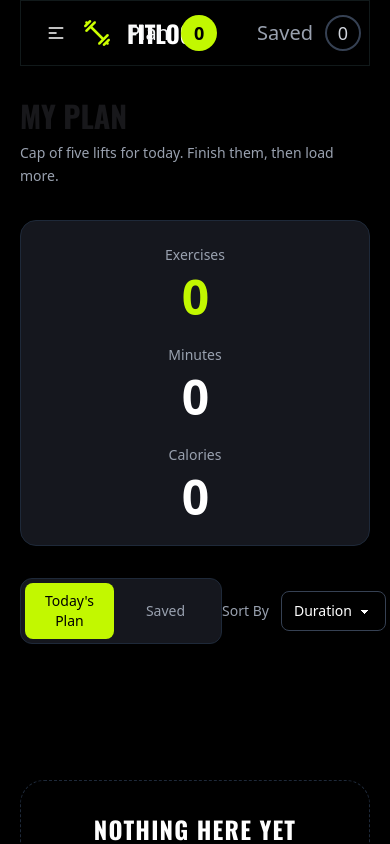
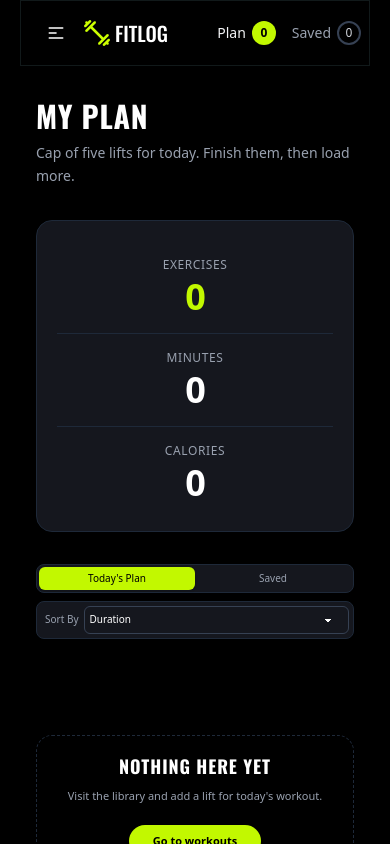
Before and after one commit to hakim-azizul/Fit-Log, a Next.js app: page /my-plan in a window 390 px wide. Shown: the top 844 px of the page. Built offline with nearby package versions, Linux system fonts and the light colour scheme.

Commit message:
improved layout and responsiveness; enhance styling and structures

```diff
--- a/src/Components/Home/WorksLibrary.tsx
+++ b/src/Components/Home/WorksLibrary.tsx
@@ -18,12 +18,12 @@ const WorksPage = async() => {
 
     const works: IWork[] = await getWorkData();
     return (
-        <div className='container mx-auto py-10' id="workout-library">
+        <div className='container mx-auto py-10 px-2 md:px-6' id="workout-library">
             <div className='mb-10'>
                 <h1 className='text-3xl text-white font-oswald font-bold'>THE LIBRARY</h1>
                 <p className='text-[#9CA3AF] text-lg font-inter'>Twelve lifts covering every major muscle group.</p>
             </div>
-            <div className='grid grid-cols-1 md:grid-cols-2 lg:grid-cols-3 gap-10'>
+            <div className='grid grid-cols-1 md:grid-cols-2 lg:grid-cols-3 gap-6 lg:gap-10'>
                 {
                     works.map((work: IWork) => <WorkoutCard key={work.id} work={work}/>)
                 }
--- a/src/Components/My-Plan/Statistics.tsx
+++ b/src/Components/My-Plan/Statistics.tsx
@@ -7,34 +7,34 @@ const Statistics = () => {
 
   const currentData = (activeTab === "saved" ? savedWorks : plans) || [];
 
-  const totalMinutes = currentData.reduce((sum, item) => sum + (item.duration || 0),0,);
-  const totalCalories = currentData.reduce((sum, item) => sum + (item.caloriesBurned || 0),0,);
+  const totalMinutes = currentData.reduce((sum, item) => sum + (item.duration || 0), 0);
+  const totalCalories = currentData.reduce((sum, item) => sum + (item.caloriesBurned || 0), 0);
   const totalExercises = currentData.length;
 
   return (
-    <div className="w-full mx-auto my-8">
-      <div className="bg-[#15171E] border border-gray-800 rounded-2xl py-6 px-8 flex flex-col sm:flex-row justify-between sm:divide-x divide-gray-800 shadow-lg">
-        <div className="flex flex-col flex-1 px-4 mb-6 sm:mb-0 text-center sm:text-left">
-          <span className="text-gray-400 text-sm font-medium mb-2">
+    <div className="w-full mx-auto my-6 md:my-8">
+      <div className="bg-[#15171E] border border-gray-800 rounded-2xl p-5 sm:p-8 flex flex-col sm:flex-row justify-between divide-y sm:divide-y-0 sm:divide-x divide-gray-800 shadow-lg w-full">
+        <div className="flex flex-col flex-1 items-center sm:items-start py-4 sm:py-0 sm:pr-8">
+          <span className="text-gray-400 text-xs sm:text-sm font-medium mb-1 md:mb-2 uppercase tracking-wider">
             Exercises
           </span>
-          <span className="text-[#C2F800] text-5xl md:text-6xl font-extrabold tracking-tight">
+          <span className="text-[#C2F800] text-4xl sm:text-5xl md:text-6xl font-extrabold tracking-tight">
             {totalExercises}
           </span>
         </div>
-        <div className="flex flex-col flex-1 px-4 sm:px-12 mb-6 sm:mb-0 text-center sm:text-left">
-          <span className="text-gray-400 text-sm font-medium mb-2">
+        <div className="flex flex-col flex-1 items-center sm:items-start py-4 sm:py-0 sm:px-8">
+          <span className="text-gray-400 text-xs sm:text-sm font-medium mb-1 md:mb-2 uppercase tracking-wider">
             Minutes
           </span>
-          <span className="text-white text-5xl md:text-6xl font-extrabold tracking-tight">
+          <span className="text-white text-4xl sm:text-5xl md:text-6xl font-extrabold tracking-tight">
             {totalMinutes}
           </span>
         </div>
-        <div className="flex flex-col flex-1 px-4 sm:px-12 text-center sm:text-left">
-          <span className="text-gray-400 text-sm font-medium mb-2">
+        <div className="flex flex-col flex-1 items-center sm:items-start pt-4 sm:pt-0 pb-2 sm:pb-0 sm:pl-8">
+          <span className="text-gray-400 text-xs sm:text-sm font-medium mb-1 md:mb-2 uppercase tracking-wider">
             Calories
           </span>
-          <span className="text-white text-5xl md:text-6xl font-extrabold tracking-tight">
+          <span className="text-white text-4xl sm:text-5xl md:text-6xl font-extrabold tracking-tight">
             {totalCalories}
           </span>
         </div>
--- a/src/Components/My-Plan/Tabs.tsx
+++ b/src/Components/My-Plan/Tabs.tsx
@@ -6,9 +6,7 @@ import SavedWorksCard from "./SavedWorksCard";
 import Link from "next/link";
 
 const Tabs = () => {
-  const { activeTab, setActiveTab, plans, savedWorks } =
-    useContext(WorksProvider);
-
+  const { activeTab, setActiveTab, plans, savedWorks } = useContext(WorksProvider);
   const [sortBy, setSortBy] = useState("Duration");
 
   const currentWorks = activeTab === "plan" ? plans : savedWorks;
@@ -25,15 +23,14 @@ const Tabs = () => {
   });
 
   return (
-    <div className="w-full mx-auto my-8 font-sans">
-      <div className="flex justify-between items-center mb-6 w-full">
-        {/* Left: Tab */}
-        <div className="flex items-center bg-[#15171e] border border-gray-800 rounded-xl p-1 shadow-sm">
+    <div className="w-full mx-auto my-4 md:my-6 font-sans">
+      <div className="flex flex-col md:flex-row justify-between items-center gap-2 md:gap-4 mb-4 md:mb-6 w-full">
+        <div className="flex items-center w-full md:w-auto bg-[#15171e] border border-gray-800 rounded-lg md:rounded-xl p-0.5 shadow-sm shrink-0">
           <button
             onClick={() => setActiveTab("plan")}
-            className={`px-5 py-2 rounded-lg text-sm font-medium transition-all duration-300 ${
+            className={`w-1/2 md:w-auto flex justify-center px-0 md:px-4 py-1 md:py-2 rounded-md md:rounded-lg text-[10px] md:text-sm font-medium transition-all duration-300 whitespace-nowrap ${
               activeTab === "plan"
-                ? "bg-[#C2F800] text-black"
+                ? "bg-[#C2F800] text-black shadow"
                 : "text-gray-400 hover:text-gray-200"
             }`}
           >
@@ -42,24 +39,23 @@ const Tabs = () => {
 
           <button
             onClick={() => setActiveTab("saved")}
-            className={`px-8 py-2 rounded-lg text-sm font-medium transition-all duration-300 ${
+            className={`w-1/2 md:w-auto flex justify-center px-0 md:px-6 py-1 md:py-2 rounded-md md:rounded-lg text-[10px] md:text-sm font-medium transition-all duration-300 whitespace-nowrap ${
               activeTab === "saved"
-                ? "bg-[#C2F800] text-black"
+                ? "bg-[#C2F800] text-black shadow"
                 : "text-gray-400 hover:text-gray-200"
             }`}
           >
             Saved
           </button>
         </div>
-
-        <div className="flex items-center gap-3 shrink-0">
-          <span className="text-gray-400 text-sm whitespace-nowrap">
+        <div className="flex items-center justify-between md:justify-end w-full md:w-auto gap-1.5 md:gap-3 shrink-0 bg-[#15171e] md:bg-transparent p-1 md:p-0 rounded-lg md:rounded-xl border border-gray-800 md:border-none">
+          <span className="text-gray-400 text-[10px] md:text-sm whitespace-nowrap pl-1 md:pl-0">
             Sort By
           </span>
           <select
             value={sortBy}
             onChange={(e) => setSortBy(e.target.value)}
-            className="select select-ghost bg-transparent border border-gray-700 text-white rounded-lg pl-3 pr-8 py-1.5 text-sm outline-none w-auto focus:border-[#C2F800] transition-colors cursor-pointer appearance-none"
+            className="select select-ghost min-h-0 h-7 md:h-10 bg-transparent border border-gray-700 text-white rounded-md md:rounded-lg pl-1 pr-5 md:pl-3 md:pr-8 text-[10px] md:text-sm outline-none flex-1 md:w-auto focus:border-[#C2F800] transition-colors cursor-pointer appearance-none"
           >
             <option disabled={true} className="bg-[#15171e] text-gray-400">
               Sort By
@@ -76,10 +72,9 @@ const Tabs = () => {
           </select>
         </div>
       </div>
-
-      <div className="w-full min-h-112.5 border-dashed rounded-3xl flex flex-col items-center justify-center bg-transparent">
+      <div className="w-full min-h-75 md:min-h-87.5 border-dashed rounded-3xl flex flex-col items-center justify-center bg-transparent">
         {sortedWorks && sortedWorks.length > 0 ? (
-          <div className="w-full h-full flex flex-col gap-4">
+          <div className="w-full h-full flex flex-col gap-3 md:gap-4">
             {sortedWorks.map((work, index) =>
               activeTab === "plan" ? (
                 <PlansWorkCard key={index} work={work} />
@@ -89,16 +84,16 @@ const Tabs = () => {
             )}
           </div>
         ) : (
-          <div className="flex flex-col items-center text-center space-y-3 p-8 border border-gray-800 border-dashed rounded-3xl w-full">
-            <h2 className="text-2xl md:text-3xl font-extrabold text-white uppercase tracking-wider font-oswald">
+          <div className="flex flex-col items-center text-center space-y-2 md:space-y-3 p-4 sm:p-8 border border-gray-800 border-dashed rounded-2xl md:rounded-3xl w-full">
+            <h2 className="text-lg sm:text-xl md:text-3xl font-extrabold text-white uppercase tracking-wider font-oswald">
               Nothing Here Yet
             </h2>
-            <p className="text-gray-400 text-sm md:text-base max-w-md">
+            <p className="text-gray-400 text-[11px] md:text-base max-w-md">
               Visit the library and add a lift{" "}
               {activeTab === "plan" ? "for today's" : "for later"} workout.
             </p>
             <Link href="/">
-              <button className="mt-5 bg-[#C2F800] hover:bg-[#addd00] text-black font-bold py-2.5 px-8 rounded-full transition-all duration-300 shadow-lg hover:shadow-xl hover:-translate-y-0.5 cursor-pointer">
+              <button className="mt-3 md:mt-5 bg-[#C2F800] hover:bg-[#addd00] text-black font-bold py-2 md:py-2.5 px-6 md:px-8 rounded-full transition-all duration-300 shadow-lg hover:shadow-xl hover:-translate-y-0.5 cursor-pointer text-[11px] md:text-base">
                 Go to workouts
               </button>
             </Link>
--- a/src/Components/Nav/BadgeCounter.tsx
+++ b/src/Components/Nav/BadgeCounter.tsx
@@ -1,26 +1,32 @@
-'use client'
+"use client";
 import React, { useContext } from "react";
 import Link from "next/link";
-import {WorksProvider} from "@/context/WorkProvider";
+import { WorksProvider } from "@/context/WorkProvider";
 
 const BadgeCounter = () => {
-    const {plans, savedWorks} =useContext(WorksProvider);
+  const { plans, savedWorks } = useContext(WorksProvider);
   return (
-    <div className="navbar-end flex items-center gap-10">
-      <Link href="/my-plan" className="flex items-center gap-3 group">
-        <span className="text-gray-100 text-xl font-medium transition-colors group-hover:text-white">
+    <div className="navbar-end flex items-center gap-4 md:gap-10">
+      <Link
+        href="/my-plan"
+        className="flex items-center gap-1.5 md:gap-3 group"
+      >
+        <span className="text-gray-100 text-sm md:text-xl font-medium transition-colors group-hover:text-white">
           Plan
         </span>
-        <div className="w-9 h-9 flex items-center justify-center bg-[#C2F800] text-black text-lg font-bold rounded-full shrink-0">
+        <div className="w-6 h-6 md:w-9 md:h-9 flex items-center justify-center bg-[#C2F800] text-black text-xs md:text-lg font-bold rounded-full shrink-0">
           {plans.length}
         </div>
       </Link>
 
-      <Link href="/my-plan" className="flex items-center gap-3 group">
-        <span className="text-gray-400 text-xl font-medium transition-colors group-hover:text-gray-300">
+      <Link
+        href="/my-plan"
+        className="flex items-center gap-1.5 md:gap-3 group"
+      >
+        <span className="text-gray-400 text-sm md:text-xl font-medium transition-colors group-hover:text-gray-300">
           Saved
         </span>
-        <div className="w-9 h-9 flex items-center justify-center bg-transparent text-gray-300 text-lg font-medium rounded-full border-2 border-gray-700 shrink-0 transition-colors group-hover:border-gray-500">
+        <div className="w-6 h-6 md:w-9 md:h-9 flex items-center justify-center bg-transparent text-gray-300 text-xs md:text-lg font-medium rounded-full border-2 border-gray-700 shrink-0 transition-colors group-hover:border-gray-500">
           {savedWorks.length}
         </div>
       </Link>
--- a/src/Components/shared/Nav.tsx
+++ b/src/Components/shared/Nav.tsx
@@ -10,7 +10,6 @@ const Nav = () => {
     <div className="bg-black border-cyan-200/10 border">
       <nav className="container mx-auto">
         <div className="navbar">
-          {/* Logo and Mobile Menu */}
           <div className="navbar-start">
             <div className="dropdown">
               <div
@@ -36,7 +35,7 @@ const Nav = () => {
               </div>
               <ul
                 tabIndex={-1}
-                className="menu menu-sm dropdown-content bg-[#15171e] rounded-box z-[1] mt-3 w-52 p-2 shadow gap-2 border border-gray-800"
+                className="menu menu-sm dropdown-content bg-[#15171e] rounded-box z-1 mt-3 w-52 p-2 shadow gap-2 border border-gray-800"
               >
                 <NavLinks />
               </ul>
@@ -45,7 +44,7 @@ const Nav = () => {
             <Image src={Logo} width={28} height={28} alt="Logo" />
             <Link
               href="/"
-              className="ml-4 text-2xl font-bold font-oswald text-white"
+              className="ml-1 md:ml-4 text-xl font-medium md:text-2xl md:font-bold font-oswald text-white"
             >
               FITLOG
             </Link>
--- a/src/app/my-plan/page.tsx
+++ b/src/app/my-plan/page.tsx
@@ -4,16 +4,20 @@ import React from "react";
 
 const MyPlanPage = () => {
   return (
-    <div className="bg-black">
-      <section className="container mx-auto">
-        <h1 className="text-3xl md:text-3xl font-extrabold font-oswald pt-8">
+    <div className="bg-black min-h-screen text-white pb-12">
+      <section className="container mx-auto px-4 sm:px-6 md:px-8 lg:px-12">
+        <h1 className="text-3xl sm:text-4xl lg:text-5xl font-extrabold font-oswald pt-8 md:pt-12 tracking-wide">
           MY PLAN
         </h1>
-        <p className="text-gray-400 text-sm mt-2 leading-relaxed">
+        <p className="text-gray-400 text-sm sm:text-base mt-2 md:mt-3 leading-relaxed max-w-lg lg:max-w-xl">
           Cap of five lifts for today. Finish them, then load more.
         </p>
-        <Statistics />
-        <Tabs />
+        <div className="mt-8 md:mt-10">
+          <Statistics />
+        </div>
+        <div className="mt-8 md:mt-10">
+          <Tabs />
+        </div>
       </section>
     </div>
   );
```
Also changed, not shown: src/Components/Home/Hero.tsx (+12 -11 lines), src/Components/My-Plan/PlansWorkCard.tsx (+28 -15 lines), src/Components/My-Plan/SavedWorksCard.tsx (+32 -17 lines).
